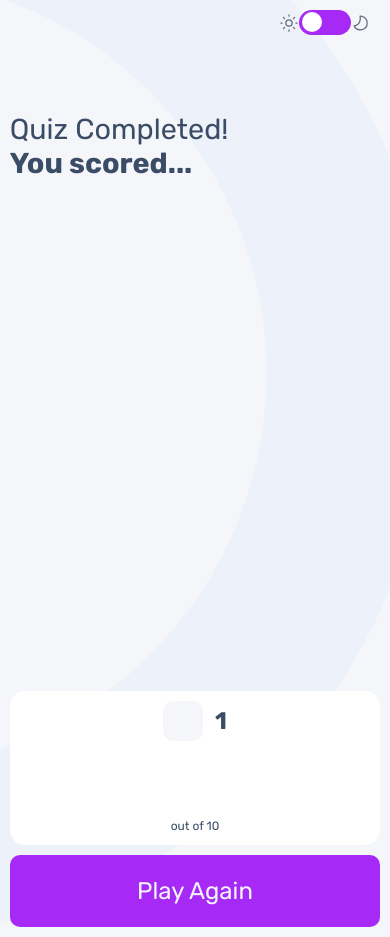
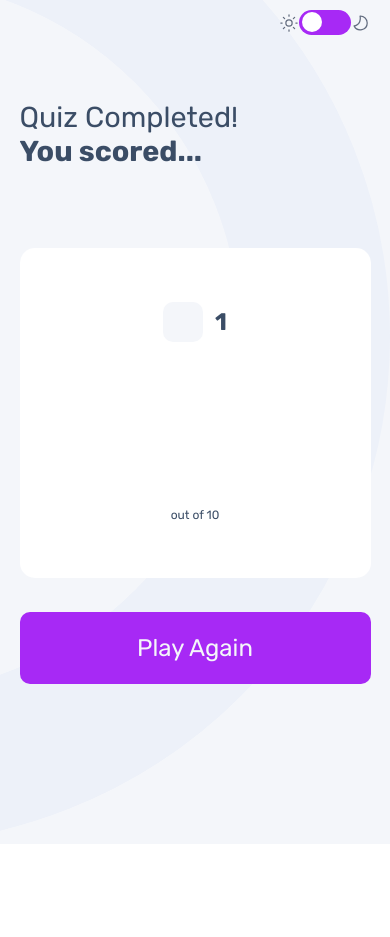
Before and after one commit to mkweeks/react-quiz, a React (Vite) app: page /1/score in a window 390 px wide. After the commit the page ends 844 px from the top, so only its background shows below. Built offline with nearby package versions, Linux system fonts and the light colour scheme.

Commit message:
removed some redundant styling

```diff
--- a/src/index.css
+++ b/src/index.css
@@ -1,13 +1,17 @@
+html,
+body {
+  padding: 0px;
+  margin: 0px;
+}
+
 .main {
   background-image: url("/assets/pattern-background-desktop-light.svg");
-  background-size: cover;
   background-color: #f4f6fa;
-  min-height: 100svh;
+  height: 100svh;
   display: flex;
   flex-direction: column;
   align-items: center;
   font-family: "Rubik";
-  font-size: 16px;
 }
 
 .main.dark {
@@ -15,20 +19,10 @@
   background-color: #313e51;
 }
 
-html,
-body {
-  padding: 0px;
-  margin: 0px;
-}
-
-body {
-  min-height: 100vh;
-}
-
 .nav {
   width: 80%;
   height: 12%;
-  margin-bottom: 4em;
+  margin-bottom: 3em;
   display: flex;
   align-items: center;
   justify-content: space-between;
@@ -119,8 +113,31 @@ input:checked + .slider:before {
 
 .container {
   width: 80%;
+  gap: 4em;
+  height: max-content;
   display: flex;
-  justify-content: space-between;
+  justify-content: center;
+}
+
+.heading {
+  width: 50%;
+  display: flex;
+  flex-direction: column;
+  align-items: left;
+  color: #3b4d66;
+}
+
+.heading.dark {
+  color: #f4f6fa;
+}
+
+.menu {
+  width: 40%;
+  display: flex;
+  flex-direction: column;
+  align-items: center;
+  font-family: "rubik";
+  color: #3b4d66;
 }
 
 .option {
@@ -135,8 +152,13 @@ input:checked + .slider:before {
   text-align: left;
   align-items: center;
   font-family: "rubik";
-  font-size: 16px;
+  font-size: inherit;
   color: #313e51;
+}
+
+.option.dark {
+  background-color: #3b4d66;
+  color: #f4f6fa;
 }
 
 .option > .icon {
@@ -145,11 +167,6 @@ input:checked + .slider:before {
 
 .option:focus {
   border: 3px solid #a729f5;
-}
-
-.option.dark {
-  background-color: #3b4d66;
-  color: #f4f6fa;
 }
 
 .option.correct {
@@ -185,35 +202,14 @@ input:checked + .slider:before {
   color: #f4f6fa;
 }
 
-.menu {
-  width: 40%;
-  height: 100%;
-  display: flex;
-  flex-direction: column;
-  align-items: center;
-  font-family: "rubik";
-  color: #3b4d66;
-}
-
 .board {
   width: 50%;
+  height: max-content;
   display: flex;
+  align-items: center;
   flex-direction: column;
-  justify-content: space-evenly;
-  align-items: center;
+  justify-content: center;
   color: #3b4d66;
-}
-
-.heading {
-  width: 50%;
-  display: flex;
-  flex-direction: column;
-  align-items: left;
-  color: #3b4d66;
-}
-
-.heading.dark {
-  color: #f4f6fa;
 }
 
 .scoreboard {
@@ -221,6 +217,7 @@ input:checked + .slider:before {
   background-color: white;
   height: 70%;
   border-radius: 15px;
+  margin-bottom: 2em;
   display: flex;
   align-items: center;
   justify-content: space-evenly;
@@ -234,10 +231,10 @@ input:checked + .slider:before {
 
 .wrapper {
   width: 100%;
-  height: .5em;
+  height: 0.5em;
   background-color: white;
   border-radius: 10px;
-  margin-bottom: .5em;
+  margin-bottom: 0.5em;
   border: 2px solid whitesmoke;
 }
 
@@ -256,31 +253,22 @@ input:checked + .slider:before {
 @media only screen and (max-width: 768px) {
   .main {
     background-image: url("/assets/pattern-background-tablet-light.svg");
+    height: max-content;
     background-repeat: no-repeat;
-    min-height: 100dvh;
     font-size: 0.9rem;
     background-size: cover;
   }
 
   .container {
+    width: 90%;
     display: flex;
-    width: 95%;
-    min-height: 100vh;
-    justify-content: space-between;
     align-items: center;
     flex-direction: column;
   }
 
   .board {
-    width: 75%;
-    height: 80%;
-    display: flex;
-    justify-content: space-between;
-  }
-
-  .scoreboard {
     width: 100%;
-    height: 80%;
+    height: 550px;
   }
 
   .heading {
@@ -308,39 +296,31 @@ input:checked + .slider:before {
   .main {
     background-image: url("/assets/pattern-background-mobile-light.svg");
     background-repeat: no-repeat;
-    width: 100%;
     min-height: 100dvh;
     background-size: cover;
     font-size: 0.75em;
   }
 
   .nav {
-    width: 90%
+    width: 90%;
   }
 
   .heading {
     display: flex;
-    text-align: left;
-    text-wrap: wrap;
     font-size: 0.9rem;
+  }
+
+  .container {
+    gap: 0.5rem;
   }
 
   .menu {
     width: 100%;
-    height: 100%;
     display: flex;
   }
 
   .option {
     margin: 0.5rem;
-  }
-
-  .container{
-    min-height: 100vh;
-    display: flex;
-    justify-content: space-between;
-    align-items: center;
-    flex-direction: column;
   }
 
   .next {
@@ -360,10 +340,6 @@ input:checked + .slider:before {
 
   .board {
     width: 100%;
-    height: 90%;
-    display: flex;
-    align-items: center;
-    justify-content: center;
   }
 
   .scoreboard {
```
